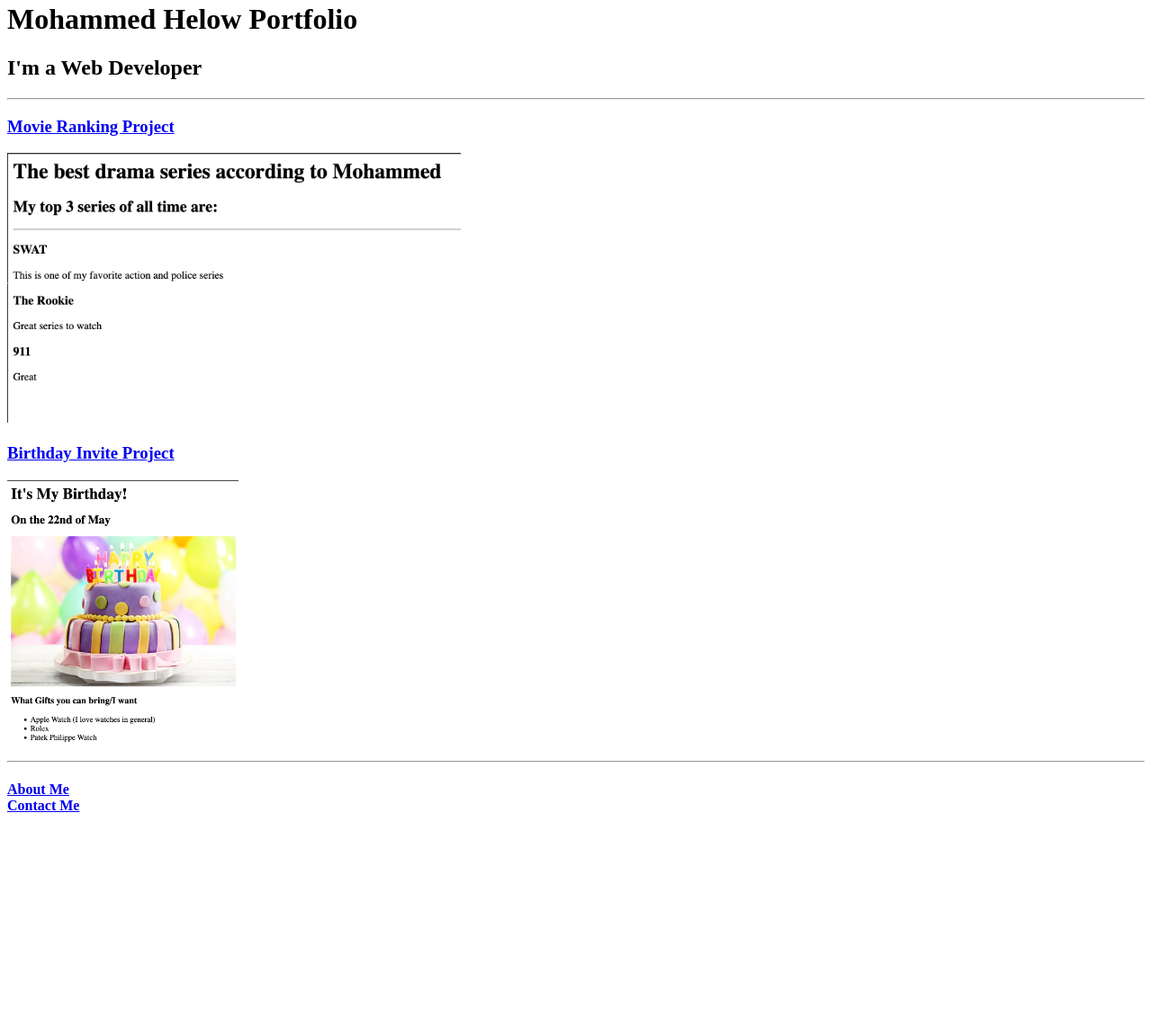
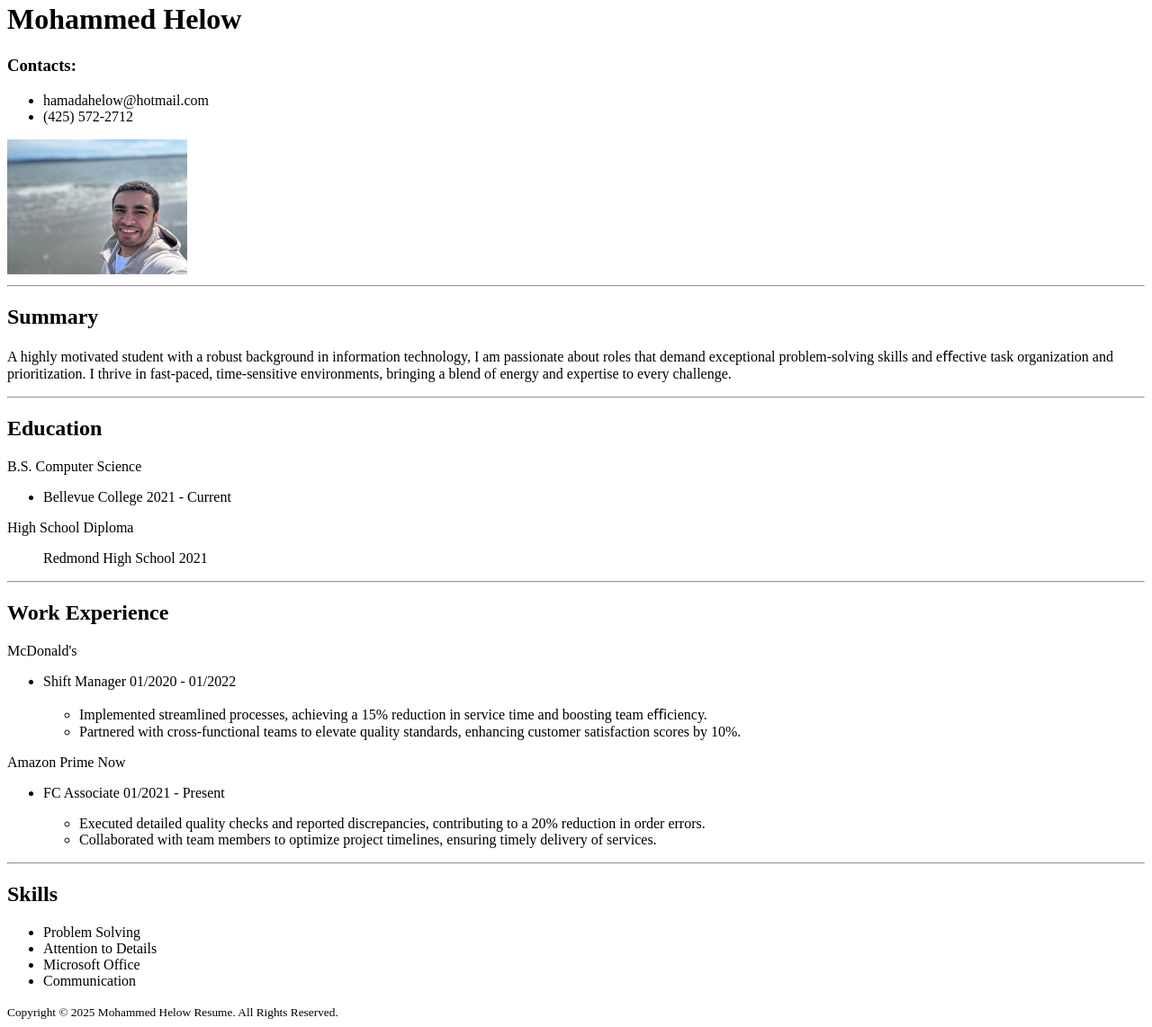
Before and after one commit to MohammedHelow/html-portfolio, a plain HTML site: page index.html in a window 1280 px wide. Shown: the part 18-1160 px from the top of the page at 90% size. Before the commit the page ends 944 px from the top, so only its background shows below. Drawn offline with Linux system fonts and the light colour scheme.

Commit message:
Add files via upload

```diff
--- a/index.html
+++ b/index.html
@@ -1,42 +1,87 @@
-<!-- TODO 1: Create the HTML Boilerplate -->
 <!DOCTYPE html>
 <html lang="en">
+
 <head>
     <meta charset="UTF-8">
     <meta name="viewport" content="width=device-width, initial-scale=1.0">
-    <title>Mohammed Helow</title>
+    <title>My Resume</title>
 </head>
+
 <body>
-    <h1>Mohammed Helow Portfolio</h1>
-    <h2>I'm a Web Developer</h2>
+    <h1>Mohammed Helow</h1>
+    <h3>Contacts:</h3>
+    <ul>
+        <li>hamadahelow@hotmail.com</li>
+        <li>(425) 572-2712</li>
+    </ul>
+    <img src="./IMG_2673.jpeg" height="150">
+    <hr />
+
+    <h2>Summary</h2>
+    <p>A highly motivated student with a robust background in
+        information technology, I am passionate about roles that demand
+        exceptional problem-solving skills and eﬀective task organization
+        and prioritization. I thrive in fast-paced, time-sensitive
+        environments, bringing a blend of energy and expertise to every
+        challenge.
+    </p>
+    <hr />
+
+    <h2>Education</h2>
+    <p>
+        B.S. Computer Science
+    <ul>
+        <li>Bellevue College 2021 - Current</li>
+    </ul>
+
+    High School Diploma
+    <ul>
+        Redmond High School 2021
+    </ul>
+    </p>
+    <hr />
+
+    <h2>Work Experience</h2>
+    <p>
+        McDonald's
+    <ul>
+        <li> Shift Manager 01/2020 - 01/2022</li>
+        <p>
+        <ul>
+            <li>Implemented streamlined processes, achieving a 15% reduction
+                in service time and boosting team eﬃciency. </li>
+            <li>Partnered with cross-functional teams to elevate quality
+                standards, enhancing customer satisfaction scores by 10%.</li>
+        </ul>
+        </p>
+    </ul>
+    Amazon Prime Now
+    <ul>
+        <li>FC Associate 01/2021 - Present</li>
+        <p>
+        <ul>
+            <li>Executed detailed quality checks and reported discrepancies,
+                contributing to a 20% reduction in order errors.</li>
+            <li>Collaborated with team members to optimize project timelines,
+                ensuring timely delivery of services.</li>
+        </ul>
+        </p>
+    </ul>
+    </p>
     <hr>
 
+    <h2>Skills</h2>
+    <ul>
+        <li>Problem Solving</li>
+        <li>Attention to Details</li>
+        <li>Microsoft Office</li>
+        <li>Communication</li>
+    </ul>
+</body>
 
-    <h3><a href="./public/movie-ranking.html">Movie Ranking Project</a> </h3>
-    <img src="./assets/images/Movie-rank.png" height="300"/>
-
-    <h3><a href="./public/birthday-invite.html">Birthday Invite Project</a> </h3>
-    <img src="./assets/images/Birthday-invide.png" height="300"/>
-    <hr>
-
-    <h4>
-        <a href="./public/about.html">About Me</a> <br>
-        <a href="./public/contact.html">Contact Me</a>
-    </h4>
- </body>
+<footer>
+    <small>
+      Copyright © 2025 Mohammed Helow Resume. All Rights Reserved.
+    </small>
+  </footer>
 </html>
-
-<!-- TODO 2: Add Your previous projects' HTML into the public folder -->
-
-
-<!-- TODO 3: Take screenshots of your project previews and add the images to the images folder -->
-
-<!-- TODO 4: Add titles/subtitles etc. -->
-
-<!-- TODO 5: Add a link to the project pages -->
-
-<!-- TODO 6: Add images to show the project previews
-HINT for TODO 6: You can use the height attribute set to 200 to make the image smaller:
-https://developer.mozilla.org/en-US/docs/Web/HTML/Element/img#attr-height -->
-
-<!-- TODO 7: Add the Contact Me and About Me page links -->
```
Also changed, not shown: IMG_2673.jpeg (added). Lines whose indentation alone changed are shown as unchanged.
